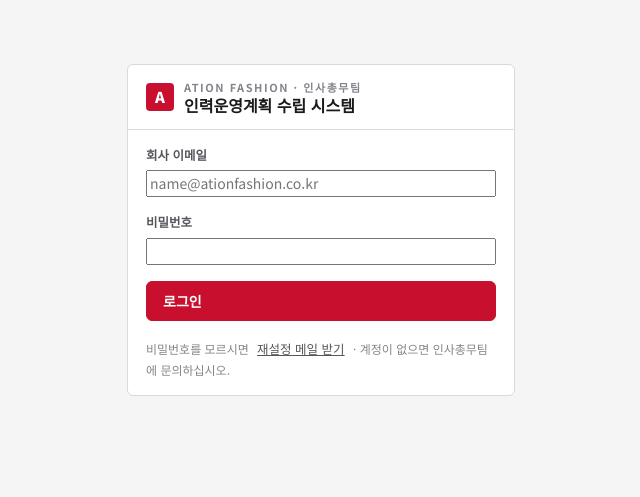
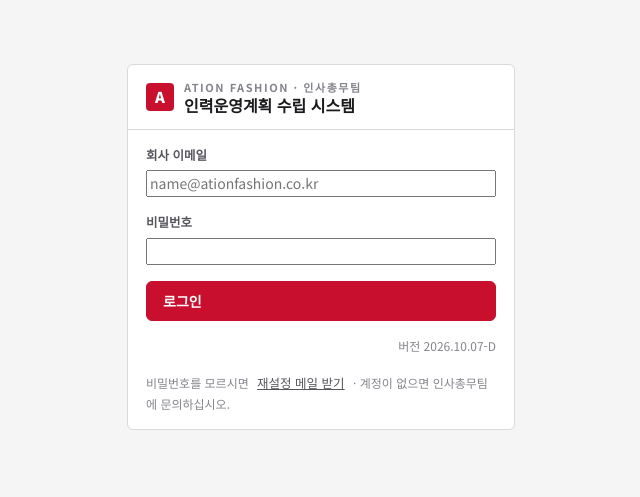
Before and after one commit to jikijaka0815-svg/wfp-2027, a plain HTML site: page index.html in a window 1280 px wide. Shown: the whole page, without its empty margins (319-959 px from the left). Drawn offline with nearby package versions, Linux system fonts and the light colour scheme.

Commit message:
v2026.10.07-D: 초기 비밀번호 감지 보강, 버전 표시

```diff
--- a/index.html
+++ b/index.html
@@ -188,6 +188,7 @@ table.rep td{white-space:normal;min-width:64px}
         <div class="field"><label for="loginPw">비밀번호</label><input type="password" id="loginPw" autocomplete="current-password"></div>
         <div class="actions"><button class="btn primary" id="loginBtn" type="button" style="flex:1">로그인</button></div>
         <div class="notice" id="loginMsg" hidden></div>
+        <div class="hint" style="text-align:right;color:var(--fg-3)">버전 2026.10.07-D</div>
         <div class="hint">비밀번호를 모르시면 <button class="btn sm ghost" id="resetBtn" type="button" style="padding:0 4px;min-height:24px;text-decoration:underline">재설정 메일 받기</button> · 계정이 없으면 인사총무팀에 문의하십시오.</div>
       </div>
     </section>
@@ -358,7 +359,7 @@ window.WFP_BACKEND=(function(){
     btn.onclick=run; $('#pw2').onkeydown=e=>{if(e.key==='Enter')run();}; }); }
   async function buildMe(){ const e=email(); let cfg=null; try{ cfg=await fetchDoc('config','org'); }catch(err){ cfg=null; } const p=cfg?.people?.[e]; const admin=Array.isArray(cfg?.admins)&&cfg.admins.includes(e); me={id:e,name:p?.name||e,avatarUrl:initials(p?.name||e),color:'#c8102e',email:e,canEdit:admin,isOwner:admin}; }
   function wireLogin(){
-    const run=async()=>{ const em=$('#loginEmail').value.trim(), pw=$('#loginPw').value; if(!em||!pw){showLogin('이메일과 비밀번호를 입력하십시오.','warn');return;} $('#loginBtn').disabled=true; const {error}=await sb.auth.signInWithPassword({email:em,password:pw}); $('#loginBtn').disabled=false; if(!error&&pw===INIT_PW) usedInitPw=true; if(error){ showLogin(/Invalid login/i.test(error.message)?'이메일 또는 비밀번호가 올바르지 않습니다.':'로그인하지 못했습니다: '+error.message,'err'); } };
+    const run=async()=>{ const em=$('#loginEmail').value.trim(), pw=$('#loginPw').value; if(!em||!pw){showLogin('이메일과 비밀번호를 입력하십시오.','warn');return;} $('#loginBtn').disabled=true; usedInitPw=(pw===INIT_PW); const {error}=await sb.auth.signInWithPassword({email:em,password:pw}); $('#loginBtn').disabled=false; if(error) usedInitPw=false; if(error){ showLogin(/Invalid login/i.test(error.message)?'이메일 또는 비밀번호가 올바르지 않습니다.':'로그인하지 못했습니다: '+error.message,'err'); } };
     $('#loginBtn').addEventListener('click',run); $('#loginPw').addEventListener('keydown',e=>{if(e.key==='Enter')run();});
     $('#resetBtn').addEventListener('click',async()=>{ const em=$('#loginEmail').value.trim(); if(!em){showLogin('이메일을 먼저 입력하십시오.','warn');return;} const {error}=await sb.auth.resetPasswordForEmail(em,{redirectTo:location.origin+location.pathname}); showLogin(error?'재설정 메일을 보내지 못했습니다: '+error.message:'재설정 메일을 보냈습니다. 메일함을 확인하십시오. (수신까지 몇 분 걸릴 수 있습니다)',error?'err':''); });
     const lo=$('#logoutBtn'); if(lo) lo.addEventListener('click',async()=>{ await sb.auth.signOut(); location.reload(); });
```
